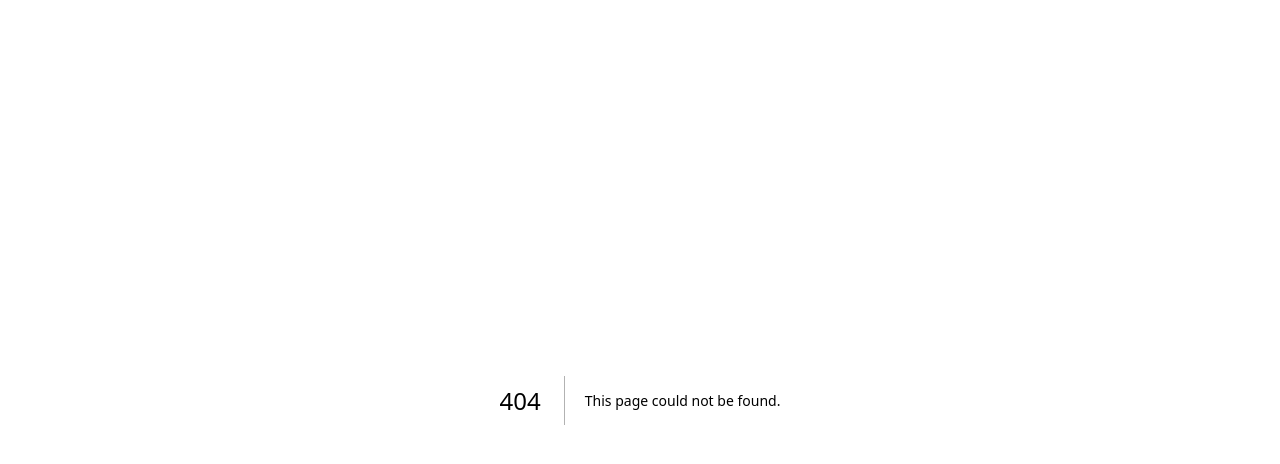
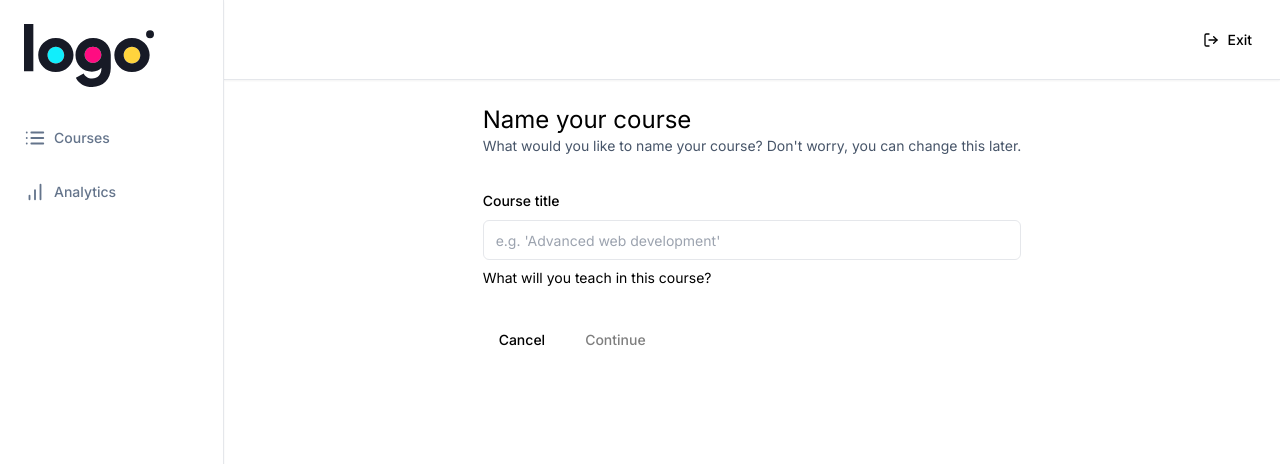
Before and after one commit to EthanCh30/LMS_Platform, a Next.js app: page /teacher/create in a window 1280 px wide. Before the commit this address had no page. Shown: the top 464 px of the page. Built offline with nearby package versions, Linux system fonts and the light colour scheme; no server answers.

Commit message:
create Course Page

```diff
--- a/app/(dashboard)/(routes)/teacher/analytics/page.tsx
+++ b/app/(dashboard)/(routes)/teacher/analytics/page.tsx
@@ -1,42 +1,42 @@
-import { auth } from "@clerk/nextjs";
+// import { auth } from "@clerk/nextjs";
 import { redirect } from "next/navigation";
 
-import { getAnalytics } from "@/actions/get-analytics";
+// import { getAnalytics } from "@/actions/get-analytics";
 
-import { DataCard } from "./_components/data-card";
-import { Chart } from "./_components/chart";
+// import { DataCard } from "./_components/data-card";
+// import { Chart } from "./_components/chart";
 
 const AnalyticsPage = async () => {
-  const { userId } = auth();
+//   const { userId } = auth();
 
-  if (!userId) {
-    return redirect("/");
-  }
+//   if (!userId) {
+//     return redirect("/");
+//   }
 
-  const {
-    data,
-    totalRevenue,
-    totalSales,
-  } = await getAnalytics(userId);
+//   const {
+//     data,
+//     totalRevenue,
+//     totalSales,
+//   } = await getAnalytics(userId);
 
-  return (
-    <div className="p-6">
-      <div className="grid grid-cols-1 md:grid-cols-2 gap-4 mb-4">
-        <DataCard
-          label="Total Revenue"
-          value={totalRevenue}
-          shouldFormat
-        />
-        <DataCard
-          label="Total Sales"
-          value={totalSales}
-        />
-      </div>
-      <Chart
-        data={data}
-      />
-    </div>
-   );
+//   return (
+//     <div className="p-6">
+//       <div className="grid grid-cols-1 md:grid-cols-2 gap-4 mb-4">
+//         <DataCard
+//           label="Total Revenue"
+//           value={totalRevenue}
+//           shouldFormat
+//         />
+//         <DataCard
+//           label="Total Sales"
+//           value={totalSales}
+//         />
+//       </div>
+//       <Chart
+//         data={data}
+//       />
+//     </div>
+//    );
 }
 
 export default AnalyticsPage;
--- /dev/null
+++ b/app/(dashboard)/(routes)/teacher/create/page.tsx
@@ -0,0 +1,109 @@
+"use client";
+
+import * as z from "zod";
+import axios from "axios";
+import { zodResolver } from "@hookform/resolvers/zod";
+import { useForm } from "react-hook-form";
+import { useRouter } from "next/navigation";
+import Link from "next/link";
+import toast from "react-hot-toast";
+
+import {
+  Form,
+  FormControl,
+  FormDescription,
+  FormField,
+  FormLabel,
+  FormMessage,
+  FormItem,
+} from "@/components/ui/form";
+import { Button } from "@/components/ui/button";
+import { Input } from "@/components/ui/input";
+
+const formSchema = z.object({
+  title: z.string().min(1, {
+    message: "Title is required",
+  }),
+});
+
+const CreatePage = () => {
+  const router = useRouter();
+  const form = useForm<z.infer<typeof formSchema>>({
+    resolver: zodResolver(formSchema),
+    defaultValues: {
+      title: ""
+    },
+  });
+
+  const { isSubmitting, isValid } = form.formState;
+
+  const onSubmit = async (values: z.infer<typeof formSchema>) => {
+    try {
+      const response = await axios.post("/api/courses", values);
+      router.push(`/teacher/courses/${response.data.id}`);
+      toast.success("Course created");
+    } catch {
+      toast.error("Something went wrong");
+    }
+  }
+
+  return (
+    <div className="max-w-5xl mx-auto flex md:items-center md:justify-center h-full p-6">
+      <div>
+        <h1 className="text-2xl">
+          Name your course
+        </h1>
+        <p className="text-sm text-slate-600">
+          What would you like to name your course? Don&apos;t worry, you can change this later.
+        </p>
+        <Form {...form}>
+          <form
+            onSubmit={form.handleSubmit(onSubmit)}
+            className="space-y-8 mt-8"
+          >
+            <FormField
+              control={form.control}
+              name="title"
+              render={({ field }) => (
+                <FormItem>
+                  <FormLabel>
+                    Course title
+                  </FormLabel>
+                  <FormControl>
+                    <Input
+                      disabled={isSubmitting}
+                      placeholder="e.g. 'Advanced web development'"
+                      {...field}
+                    />
+                  </FormControl>
+                  <FormDescription>
+                    What will you teach in this course?
+                  </FormDescription>
+                  <FormMessage />
+                </FormItem>
+              )}
+            />
+            <div className="flex items-center gap-x-2">
+              <Link href="/">
+                <Button
+                  type="button"
+                  variant="ghost"
+                >
+                  Cancel
+                </Button>
+              </Link>
+              <Button
+                type="submit"
+                disabled={!isValid || isSubmitting}
+              >
+                Continue
+              </Button>
+            </div>
+          </form>
+        </Form>
+      </div>
+    </div>
+   );
+}
+
+export default CreatePage;
--- a/app/layout.tsx
+++ b/app/layout.tsx
@@ -2,6 +2,7 @@
 import type { Metadata } from 'next'
 import { Inter } from 'next/font/google'
 import { ClerkProvider } from '@clerk/nextjs'
+import { ToastProvider } from '@/components/providers/toaster-provider'
 
 const inter = Inter({ subsets: ['latin'] })
 
@@ -18,7 +19,10 @@
   return (
     <ClerkProvider>
     <html lang="en">
-      <body className={inter.className}>{children}</body>
+      <body className={inter.className}>
+        <ToastProvider />
+        {children}
+      </body>
     </html>
     </ClerkProvider>
   )
--- /dev/null
+++ b/components/providers/toaster-provider.tsx
@@ -0,0 +1,7 @@
+"use client";
+
+import { Toaster } from "react-hot-toast";
+
+export const ToastProvider = () => {
+  return <Toaster />
+};
--- /dev/null
+++ b/components/ui/form.tsx
@@ -0,0 +1,176 @@
+import * as React from "react"
+import * as LabelPrimitive from "@radix-ui/react-label"
+import { Slot } from "@radix-ui/react-slot"
+import {
+  Controller,
+  ControllerProps,
+  FieldPath,
+  FieldValues,
+  FormProvider,
+  useFormContext,
+} from "react-hook-form"
+
+import { cn } from "@/lib/utils"
+import { Label } from "@/components/ui/label"
+
+const Form = FormProvider
+
+type FormFieldContextValue<
+  TFieldValues extends FieldValues = FieldValues,
+  TName extends FieldPath<TFieldValues> = FieldPath<TFieldValues>
+> = {
+  name: TName
+}
+
+const FormFieldContext = React.createContext<FormFieldContextValue>(
+  {} as FormFieldContextValue
+)
+
+const FormField = <
+  TFieldValues extends FieldValues = FieldValues,
+  TName extends FieldPath<TFieldValues> = FieldPath<TFieldValues>
+>({
+  ...props
+}: ControllerProps<TFieldValues, TName>) => {
+  return (
+    <FormFieldContext.Provider value={{ name: props.name }}>
+      <Controller {...props} />
+    </FormFieldContext.Provider>
+  )
+}
+
+const useFormField = () => {
+  const fieldContext = React.useContext(FormFieldContext)
+  const itemContext = React.useContext(FormItemContext)
+  const { getFieldState, formState } = useFormContext()
+
+  const fieldState = getFieldState(fieldContext.name, formState)
+
+  if (!fieldContext) {
+    throw new Error("useFormField should be used within <FormField>")
+  }
+
+  const { id } = itemContext
+
+  return {
+    id,
+    name: fieldContext.name,
+    formItemId: `${id}-form-item`,
+    formDescriptionId: `${id}-form-item-description`,
+    formMessageId: `${id}-form-item-message`,
+    ...fieldState,
+  }
+}
+
+type FormItemContextValue = {
+  id: string
+}
+
+const FormItemContext = React.createContext<FormItemContextValue>(
+  {} as FormItemContextValue
+)
+
+const FormItem = React.forwardRef<
+  HTMLDivElement,
+  React.HTMLAttributes<HTMLDivElement>
+>(({ className, ...props }, ref) => {
+  const id = React.useId()
+
+  return (
+    <FormItemContext.Provider value={{ id }}>
+      <div ref={ref} className={cn("space-y-2", className)} {...props} />
+    </FormItemContext.Provider>
+  )
+})
+FormItem.displayName = "FormItem"
+
+const FormLabel = React.forwardRef<
+  React.ElementRef<typeof LabelPrimitive.Root>,
+  React.ComponentPropsWithoutRef<typeof LabelPrimitive.Root>
+>(({ className, ...props }, ref) => {
+  const { error, formItemId } = useFormField()
+
+  return (
+    <Label
+      ref={ref}
+      className={cn(error && "text-destructive", className)}
+      htmlFor={formItemId}
+      {...props}
+    />
+  )
+})
+FormLabel.displayName = "FormLabel"
+
+const FormControl = React.forwardRef<
+  React.ElementRef<typeof Slot>,
+  React.ComponentPropsWithoutRef<typeof Slot>
+>(({ ...props }, ref) => {
+  const { error, formItemId, formDescriptionId, formMessageId } = useFormField()
+
+  return (
+    <Slot
+      ref={ref}
+      id={formItemId}
+      aria-describedby={
+        !error
+          ? `${formDescriptionId}`
+          : `${formDescriptionId} ${formMessageId}`
+      }
+      aria-invalid={!!error}
+      {...props}
+    />
+  )
+})
+FormControl.displayName = "FormControl"
+
+const FormDescription = React.forwardRef<
+  HTMLParagraphElement,
+  React.HTMLAttributes<HTMLParagraphElement>
+>(({ className, ...props }, ref) => {
+  const { formDescriptionId } = useFormField()
+
+  return (
+    <p
+      ref={ref}
+      id={formDescriptionId}
+      className={cn("text-sm text-muted-foreground", className)}
+      {...props}
+    />
+  )
+})
+FormDescription.displayName = "FormDescription"
+
+const FormMessage = React.forwardRef<
+  HTMLParagraphElement,
+  React.HTMLAttributes<HTMLParagraphElement>
+>(({ className, children, ...props }, ref) => {
+  const { error, formMessageId } = useFormField()
+  const body = error ? String(error?.message) : children
+
+  if (!body) {
+    return null
+  }
+
+  return (
+    <p
+      ref={ref}
+      id={formMessageId}
+      className={cn("text-sm font-medium text-destructive", className)}
+      {...props}
+    >
+      {body}
+    </p>
+  )
+})
+FormMessage.displayName = "FormMessage"
+
+export {
+  useFormField,
+  Form,
+  FormItem,
+  FormLabel,
+  FormControl,
+  FormDescription,
+  FormMessage,
+  FormField,
+}
--- /dev/null
+++ b/components/ui/input.tsx
@@ -0,0 +1,25 @@
+import * as React from "react"
+
+import { cn } from "@/lib/utils"
+
+export interface InputProps
+  extends React.InputHTMLAttributes<HTMLInputElement> {}
+
+const Input = React.forwardRef<HTMLInputElement, InputProps>(
+  ({ className, type, ...props }, ref) => {
+    return (
+      <input
+        type={type}
+        className={cn(
+          "flex h-10 w-full rounded-md border border-input bg-background px-3 py-2 text-sm ring-offset-background file:border-0 file:bg-transparent file:text-sm file:font-medium placeholder:text-muted-foreground focus-visible:outline-none focus-visible:ring-2 focus-visible:ring-ring focus-visible:ring-offset-2 disabled:cursor-not-allowed disabled:opacity-50",
+          className
+        )}
+        ref={ref}
+        {...props}
+      />
+    )
+  }
+)
+Input.displayName = "Input"
+
+export { Input }
--- /dev/null
+++ b/components/ui/label.tsx
@@ -0,0 +1,26 @@
+"use client"
+
+import * as React from "react"
+import * as LabelPrimitive from "@radix-ui/react-label"
+import { cva, type VariantProps } from "class-variance-authority"
+
+import { cn } from "@/lib/utils"
+
+const labelVariants = cva(
+  "text-sm font-medium leading-none peer-disabled:cursor-not-allowed peer-disabled:opacity-70"
+)
+
+const Label = React.forwardRef<
+  React.ElementRef<typeof LabelPrimitive.Root>,
+  React.ComponentPropsWithoutRef<typeof LabelPrimitive.Root> &
+    VariantProps<typeof labelVariants>
+>(({ className, ...props }, ref) => (
+  <LabelPrimitive.Root
+    ref={ref}
+    className={cn(labelVariants(), className)}
+    {...props}
+  />
+))
+Label.displayName = LabelPrimitive.Root.displayName
+
+export { Label }
```
Also changed, not shown: package.json (+7 -1 lines), 1 other file (tests, documents, lock files or other folders).
